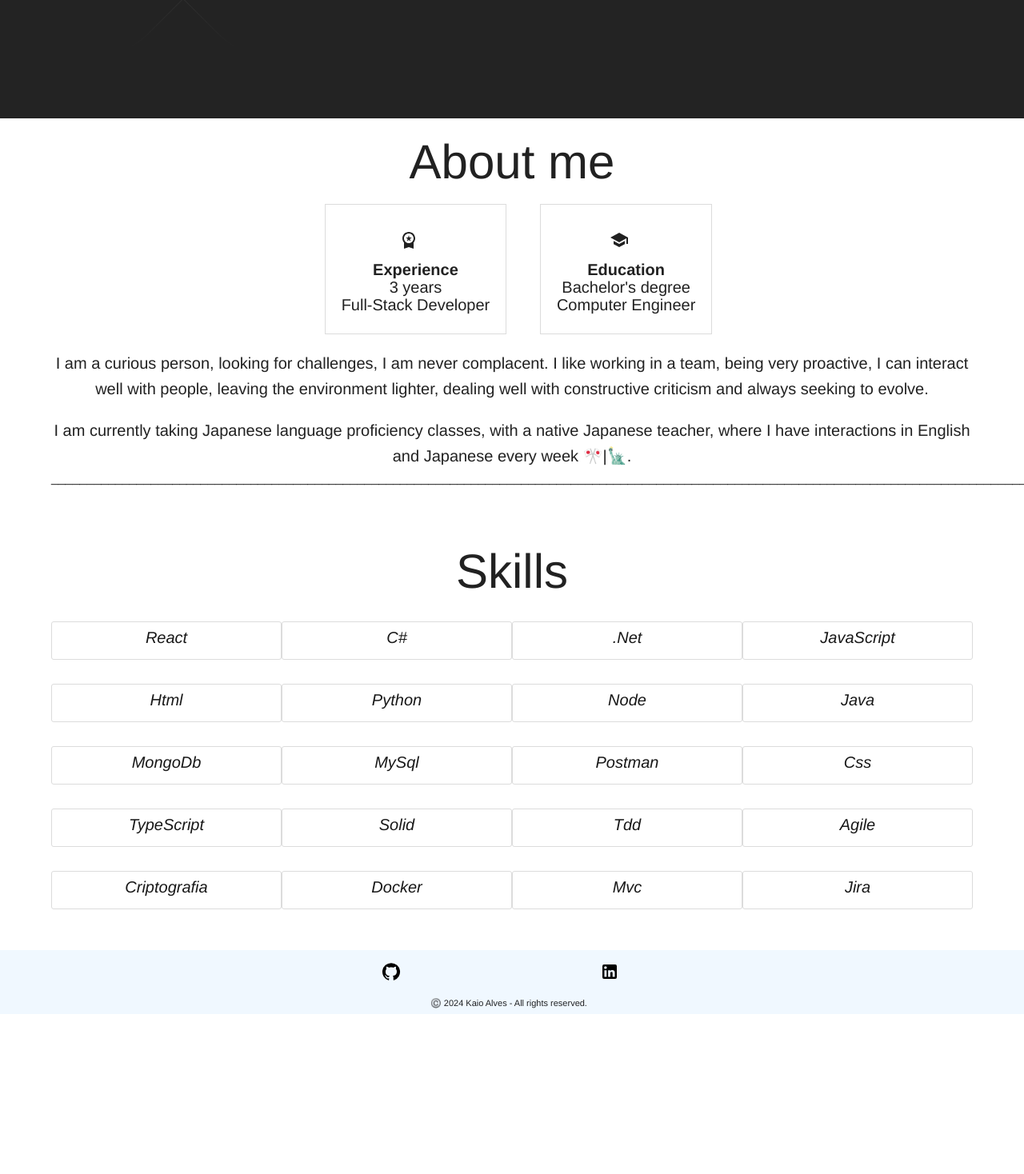
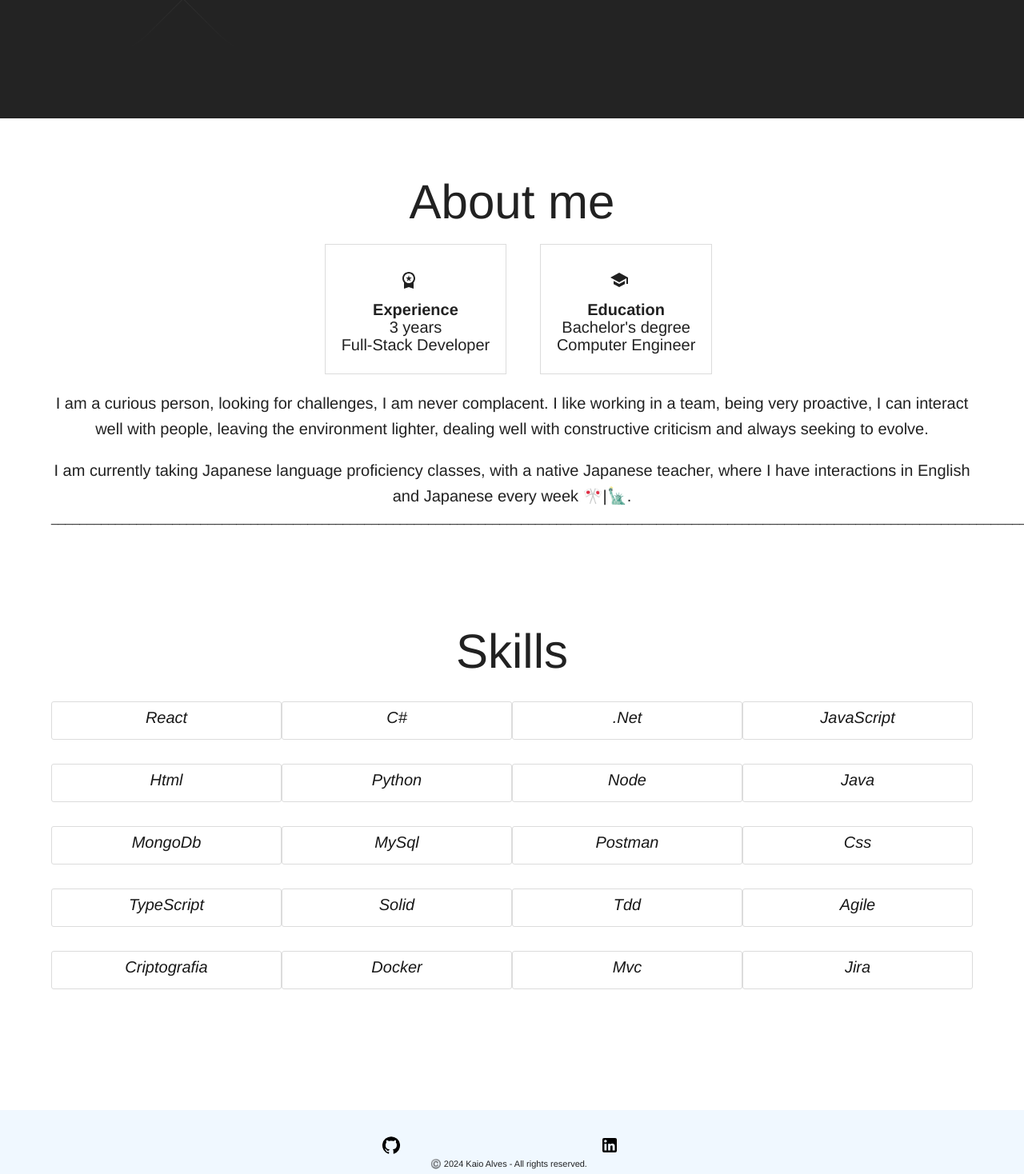
Before and after one commit to Kaio-Alves/my-portfolio, a React (Vite) app: page / in a window 1280 px wide. Shown: the part 652-2120 px from the top of the page at 80% size. Before the commit the page ends 1920 px from the top, so only its background shows below. Built offline with nearby package versions, Linux system fonts and the light colour scheme.

Commit message:
sua mensagem de commit

```diff
--- a/src/pages/Home/sections/About/About.tsx
+++ b/src/pages/Home/sections/About/About.tsx
@@ -28,7 +28,7 @@ const About = () => {
         <Container maxWidth="lg" >
             <Grid container spacing={2} >
                 <Grid item xs={12} md={12} >
-                    <Typography  variant="h2" textAlign="center" pb={2}>A{text}</Typography>
+                    <Typography style={{marginTop:"100px"}} variant="h2" textAlign="center" pb={2}>A{text}</Typography>
                     <StyledAbouts>
                         <Grid container item xs={12} md={8} justifyItems="center" justifyContent="space-evenly">
                             <animated.div style={StyledLeftRight}>
--- a/src/pages/Home/sections/Footer/Footer.tsx
+++ b/src/pages/Home/sections/Footer/Footer.tsx
@@ -13,15 +13,15 @@ const Footer = () => {
     }));
     return (
       <>
-      <StyledFooter>
+      <StyledFooter style={{marginTop:"200px"}}>
         <Container maxWidth="lg" >
-            <Grid container spacing={2} style={{display:"block",marginTop:"-13px"}}>
+            <Grid container spacing={2} style={{display:"block",marginTop:"5px"}}>
                 <Grid item xs={12} md={8} justifyItems="center" justifyContent="space-evenly" display={"flex"} style={{marginLeft:"180px"}}>
                     <MenuItem><a href="https://github.com/Kaio-Alves" style={{ color: 'black' }}><GitHubIcon/></a></MenuItem>
                     <MenuItem><a href="https://www.linkedin.com/in/kaio-alves-955933207?utm_source=share&utm_campaign=share_via&utm_content=profile&utm_medium=ios_app" style={{ color: 'black' }}><LinkedInIcon/></a></MenuItem>
                     {/* <MenuItem><EmailIcon/></MenuItem> */}
                 </Grid>
-                <Typography style={{fontStyle:"unset",marginLeft:"490px",marginTop:"6px",fontSize:"11px"}}>©️ 2024 Kaio Alves - All rights reserved.</Typography>
+                <Typography style={{fontStyle:"unset",marginLeft:"490px",marginTop:"-10px",fontSize:"11px"}}>©️ 2024 Kaio Alves - All rights reserved.</Typography>
             </Grid>
         </Container>
       </StyledFooter>
--- a/src/pages/Home/sections/Skills/Skills.tsx
+++ b/src/pages/Home/sections/Skills/Skills.tsx
@@ -21,7 +21,7 @@ const Skills = () => {
       <StyledSkillss>
       <Container maxWidth="lg" >
         <Grid item xs={12} md={12} >
-            <Typography  variant="h2" textAlign="center" pb={2}>S{text}</Typography>
+            <Typography style={{marginTop:"200px"}}  variant="h2" textAlign="center" pb={2}>S{text}</Typography>
             <Grid item xs={12} md={4} display="block" justifyContent="center" style={{marginTop:"-20px"}}>
                 <Grid item xs={12} md={4} display="flex" justifyContent="center">
                     <StyledSkills>
```
